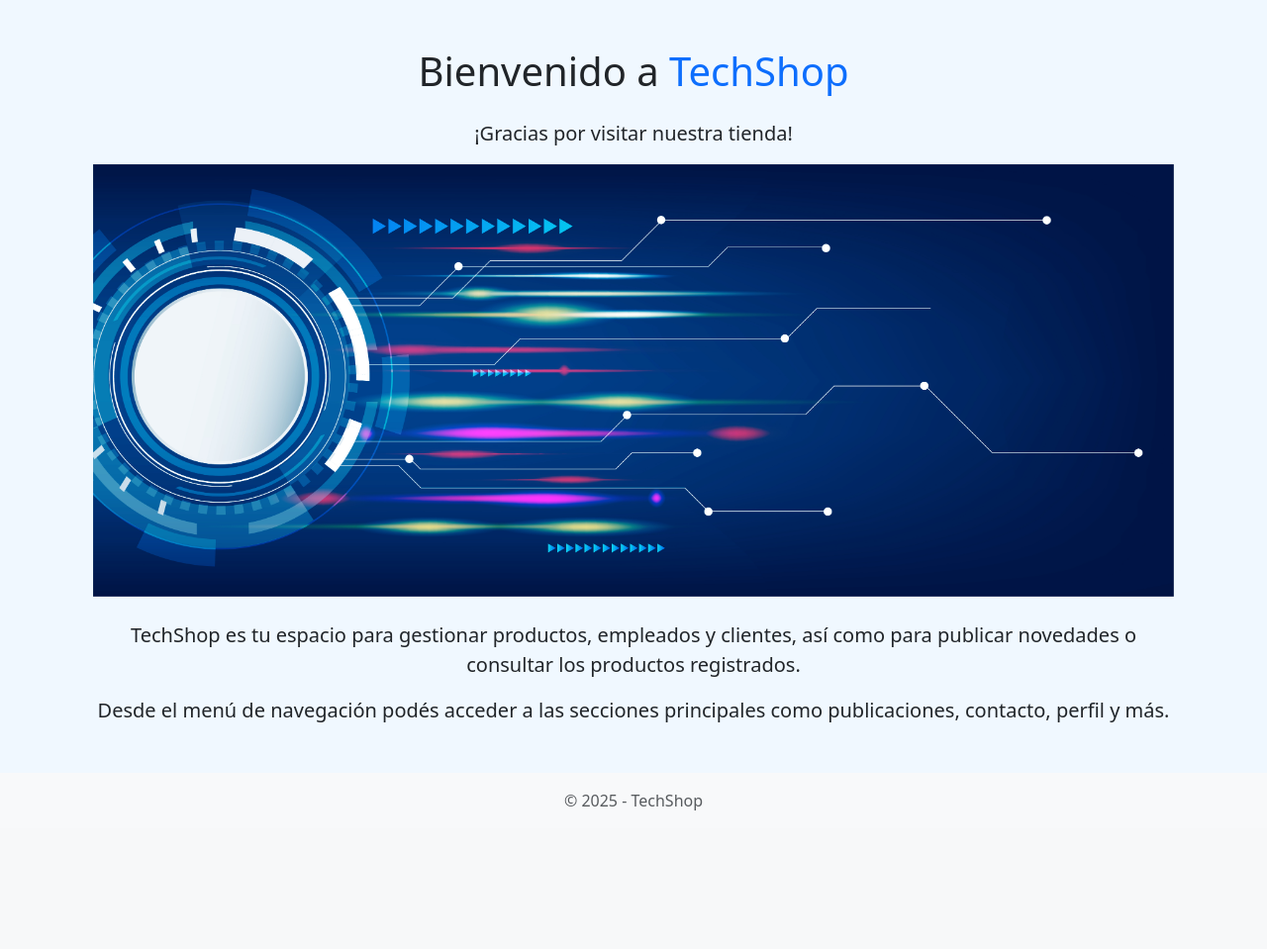
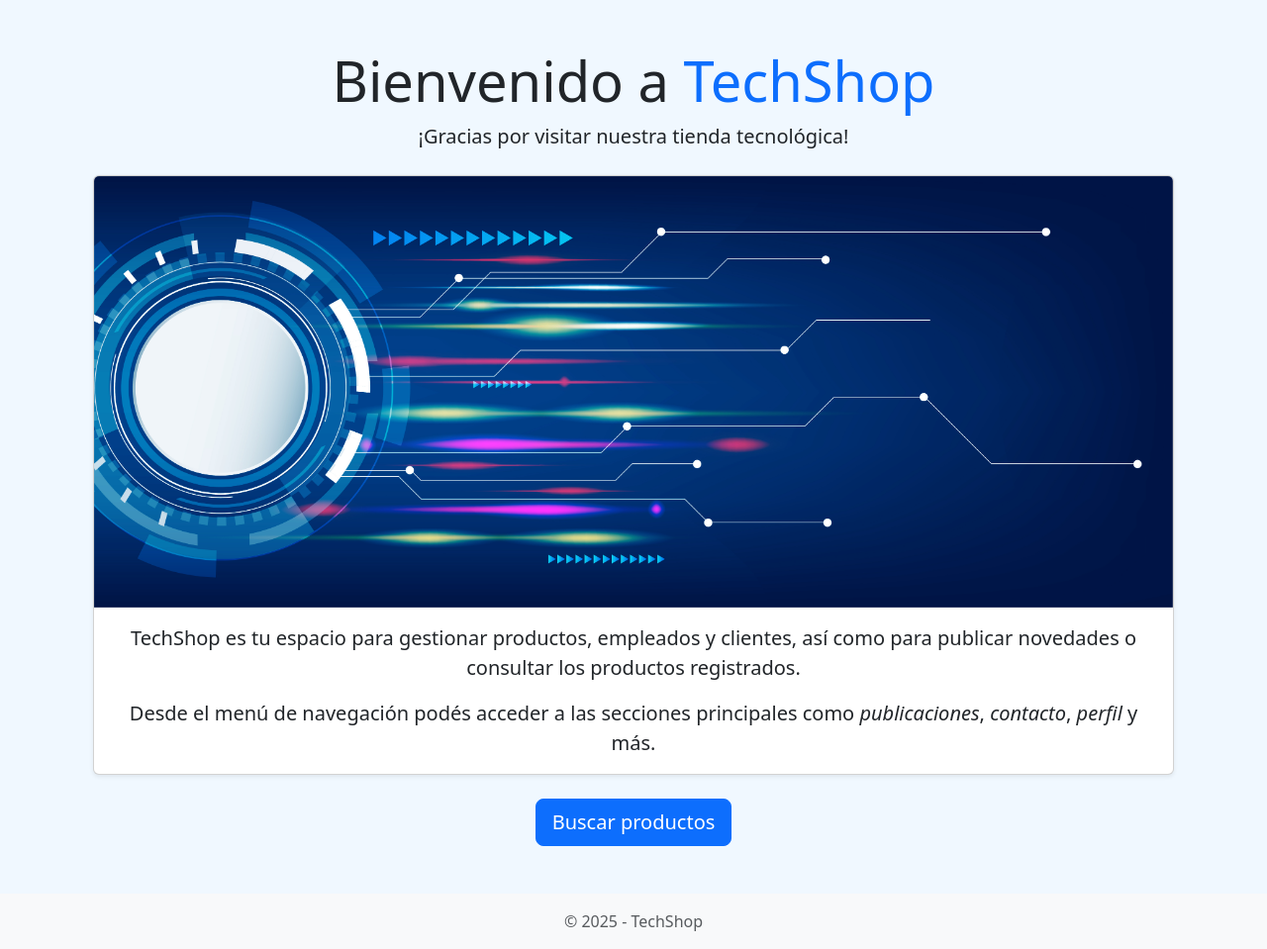
Before and after one commit to NachoMah/ProyectoFinalPython_Mahfud, a Django app: page / in a window 1280 px wide. Shown: the part 56-1015 px from the top of the page at 99% size. Before the commit the page ends 875 px from the top, so only its background shows below. Run offline with Django 5.2, Linux system fonts and the light colour scheme.

```diff
--- a/tienda/templates/tienda/inicio.html
+++ b/tienda/templates/tienda/inicio.html
@@ -4,16 +4,26 @@
 {% block title %}Inicio{% endblock %}
 
 {% block content %}
-<div class="container mt-5 text-center">
-    <h1 class="mb-4">Bienvenido a <span class="text-primary">TechShop</span></h1>
-    <p class="lead">¡Gracias por visitar nuestra tienda!</p>
-    <img src="{% static 'images/tech_banner.jpg' %}" class="img-fluid w-100 mb-4" alt="Imagen de bienvenida">
+<div class="container mt-5">
+    <div class="text-center mb-4">
+        <h1 class="display-4">Bienvenido a <span class="text-primary">TechShop</span></h1>
+        <p class="lead">¡Gracias por visitar nuestra tienda tecnológica!</p>
+    </div>
 
-    <p class="lead">
-        TechShop es tu espacio para gestionar productos, empleados y clientes, así como para publicar novedades o consultar los productos registrados.
-    </p>
-    <p class="lead">
-        Desde el menú de navegación podés acceder a las secciones principales como publicaciones, contacto, perfil y más.
-    </p>
+    <div class="card shadow-sm mb-4">
+        <img src="{% static 'images/tech_banner.jpg' %}" class="card-img-top" alt="Imagen de bienvenida">
+        <div class="card-body">
+            <p class="card-text lead text-center">
+                <strong>TechShop</strong> es tu espacio para gestionar productos, empleados y clientes,
+                así como para publicar novedades o consultar los productos registrados.
+            </p>
+            <p class="card-text lead text-center">
+                Desde el menú de navegación podés acceder a las secciones principales como <em>publicaciones</em>, <em>contacto</em>, <em>perfil</em> y más.
+            </p>
+        </div>
+    </div>
+    <div class="text-center">
+        <a href="{% url 'buscar_producto' %}" class="btn btn-primary btn-lg">Buscar productos</a>
+    </div>
 </div>
 {% endblock %}
--- a/tienda/views.py
+++ b/tienda/views.py
@@ -9,6 +9,7 @@ from django.views.generic.edit import CreateView, UpdateView, DeleteView
 from .models import Producto, Publicacion, Perfil
 from django.urls import reverse_lazy
 from django.contrib.auth.mixins import LoginRequiredMixin
+from django.http import HttpResponseForbidden
 
 class PublicacionUpdateView(LoginRequiredMixin, UpdateView):
     model = Publicacion
@@ -158,4 +159,7 @@ def buscar_producto(request):
 
 @login_required
 def registros(request):
+    if not request.user.is_superuser:
+        return render(request, 'tienda/acceso_denegado.html')
+
     return render(request, 'tienda/registros.html')
```
Also changed, not shown: tienda/templates/tienda/acceso_denegado.html (added, +10 -0 lines).
